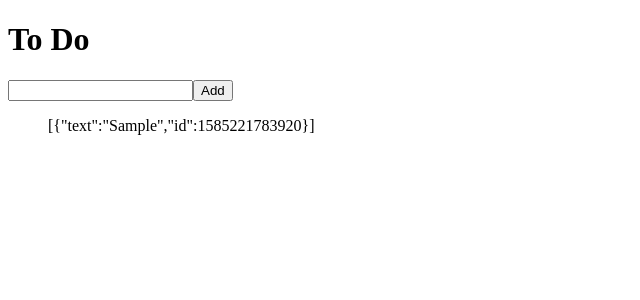
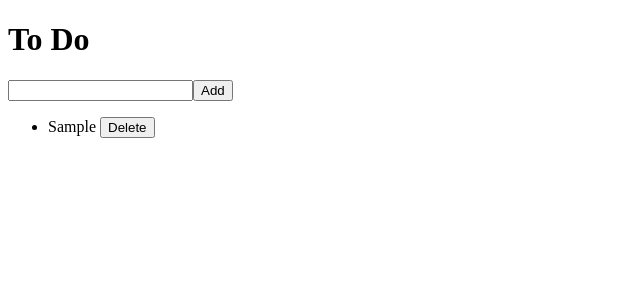
Before and after one commit to jeonghoheo/vanila-redux, a React (Create React App) app: page /#/ in a window 1280 px wide. Both pictures are taken after typing "Sample" into the empty fields and a click on the button "Add". Shown: the top 300 px of the page, without its empty margins (0-640 px from the left). Built offline with nearby package versions, Linux system fonts and the light colour scheme; the HTML template or start-up script is replaced by a standard one.

Commit message:
add - Deleting To Do

```diff
--- /dev/null
+++ b/src/components/ToDo.js
@@ -0,0 +1,18 @@
+import * as React from "react";
+import { connect } from "react-redux";
+import { actionCreators } from "../store";
+
+function ToDo({ text, onBtnClick }) {
+  return (
+    <li>
+      {text} <button onClick={onBtnClick}>Delete</button>
+    </li>
+  );
+}
+
+function mapDispatchToProps(dispatch, ownProps) {
+  const onBtnClick = () => dispatch(actionCreators.deleteToDo(ownProps.id));
+  return { onBtnClick };
+}
+
+export default connect(null, mapDispatchToProps)(ToDo);
--- a/src/routes/Home.js
+++ b/src/routes/Home.js
@@ -1,6 +1,7 @@
 import * as React from "react";
 import { connect } from "react-redux";
 import { actionCreators } from "../store";
+import ToDo from "../components/ToDo";
 
 function Home({ toDos, addToDo }) {
   const [text, setText] = React.useState("");
@@ -19,7 +20,11 @@
         <input type="text" value={text} onChange={onChange} />
         <button>Add</button>
       </form>
-      <ul>{JSON.stringify(toDos)}</ul>
+      <ul>
+        {toDos.map(toDo => (
+          <ToDo {...toDo} key={toDo.id} />
+        ))}
+      </ul>
     </>
   );
 }
--- a/src/store.js
+++ b/src/store.js
@@ -13,7 +13,7 @@
 const deleteToDo = id => {
   return {
     type: DELETE,
-    id
+    id: parseInt(id)
   };
 };
 
@@ -22,7 +22,7 @@
     case ADD:
       return [{ text: action.text, id: Date.now(), ...state }];
     case DELETE:
-      return state.filter(toDo => toDo !== action.id);
+      return state.filter(toDo => toDo.id !== action.id);
     default:
       return state;
   }
```
